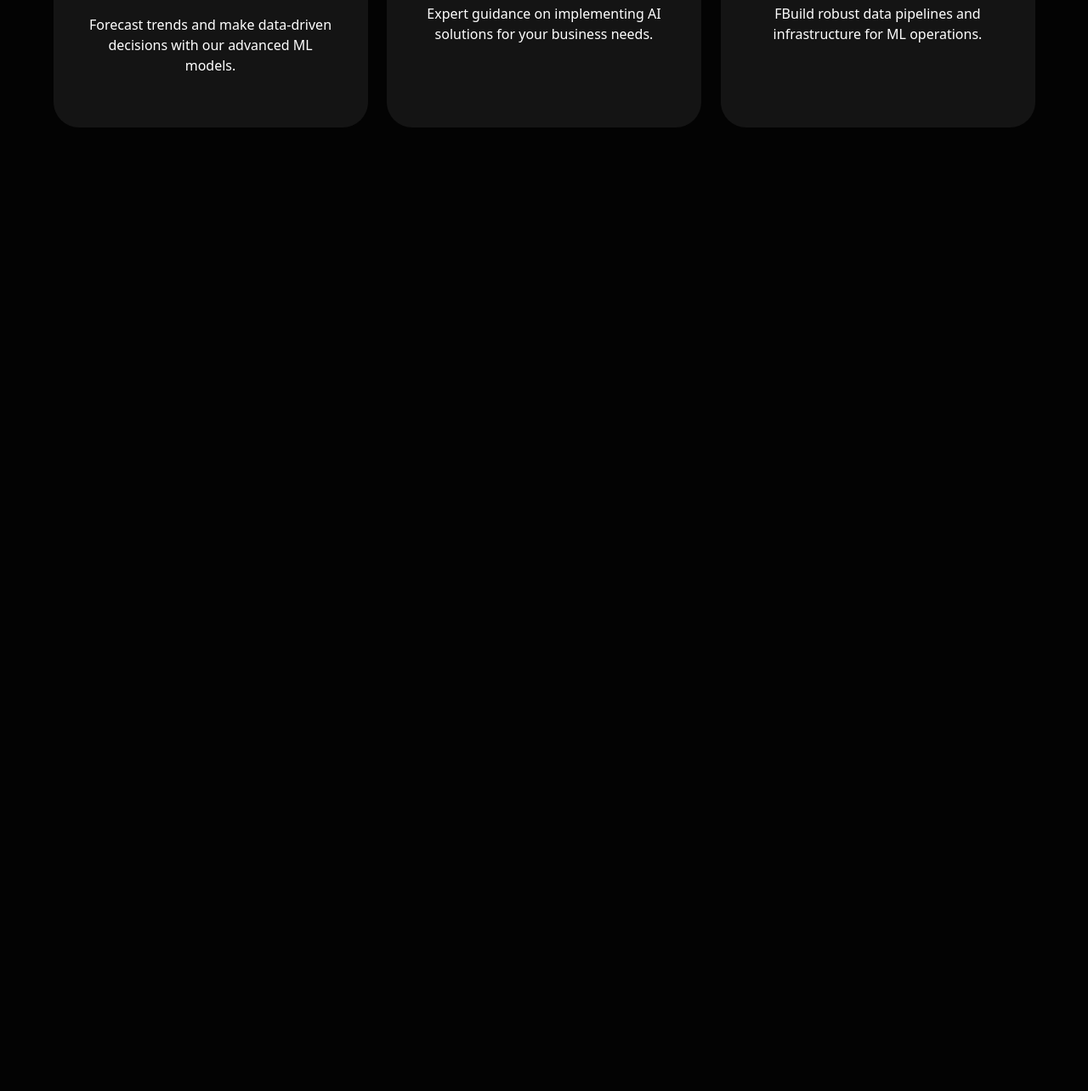
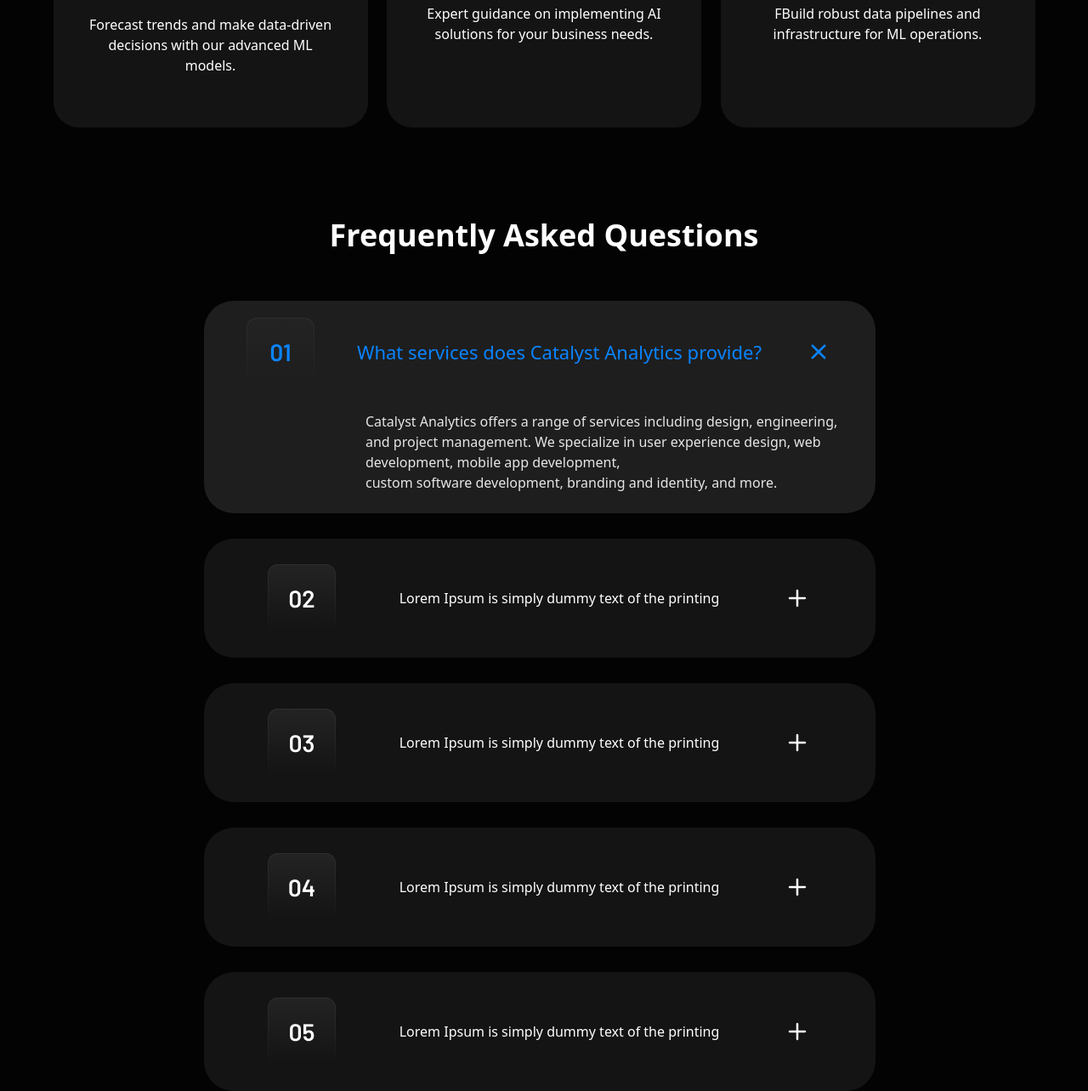
Before and after one commit to Firdavszoda/exam3, a website: page src/home.html in a window 1280 px wide. Shown: the part 1400-2684 px from the top of the page at 85% size. Before the commit the page ends 1550 px from the top, so only its background shows below. Drawn offline with nearby package versions, Linux system fonts and the light colour scheme; files that its build step writes are made by us from their sources.

Commit message:
section4 in home

```diff
--- a/src/home.html
+++ b/src/home.html
@@ -73,5 +73,50 @@
         </section>
     </main>
 
+    <main class="max-w-[1200px] m-auto mt-[100px]">
+        <h1 class="text-center text-[36px] font-[600]">Frequently Asked Questions</h1>
+        <section class="lg:pl-[200px] mt-[50px]">
+            <div class="lg:w-[790px] w-[100%] lg:h-[250px] h-[400px] bg-[#1E1E1E] rounded-[35px]">
+                <div class="flex justify-evenly items-center pt-[20px]">
+                    <img src="./Container.png" alt="">
+                    <h1 class="text-[#0A84FF] text-[22px]">What services does Catalyst Analytics provide?</h1>
+                    <img src="./Icon.png" alt="">
+                </div>
+                <p class="lg:pl-[190px] pl-[30px] text-[#E6E6E6] mt-[30px]">Catalyst Analytics offers a range of services including design, engineering, <br>and project management. We specialize in user experience design, web <br>development, mobile app development, <br>custom software development, branding and identity, and more.</p>
+            </div>
+            <div class="lg:w-[790px] w-[100%] h-[140px] bg-[#141414] rounded-[35px] mt-[30px]">
+                <div class="flex justify-evenly items-center pt-[30px] ">
+                    <img src="./Container (1).png" alt="">
+                    <h1>Lorem Ipsum is simply dummy text of the printing </h1>
+                    <img class="" src="./Icon (1).png" alt="">
+                </div>
+            </div>
+
+                        <div class="lg:w-[790px] w-[100%] h-[140px] bg-[#141414] rounded-[35px] mt-[30px]">
+                <div class="flex justify-evenly items-center pt-[30px] ">
+                    <img src="./Container (2).png" alt="">
+                    <h1>Lorem Ipsum is simply dummy text of the printing </h1>
+                    <img class="" src="./Icon (1).png" alt="">
+                </div>
+            </div>
+
+                        <div class="lg:w-[790px] w-[100%] h-[140px] bg-[#141414] rounded-[35px] mt-[30px]">
+                <div class="flex justify-evenly items-center pt-[30px] ">
+                    <img src="./Container (3).png" alt="">
+                    <h1>Lorem Ipsum is simply dummy text of the printing </h1>
+                    <img class="" src="./Icon (1).png" alt="">
+                </div>
+            </div>
+
+                        <div class="lg:w-[790px] w-[100%] h-[140px] bg-[#141414] rounded-[35px] mt-[30px]">
+                <div class="flex justify-evenly items-center pt-[30px] ">
+                    <img src="./Container (4).png" alt="">
+                    <h1>Lorem Ipsum is simply dummy text of the printing </h1>
+                    <img class="" src="./Icon (1).png" alt="">
+                </div>
+            </div>
+        </section>
+    </main>
+
 </body>
 </html>
```
Also changed, not shown: src/Container (1).png (added), src/Container (2).png (added), src/Container (3).png (added), src/Container (4).png (added), src/Container.png (added), src/Icon (1).png (added), src/Icon.png (added).
